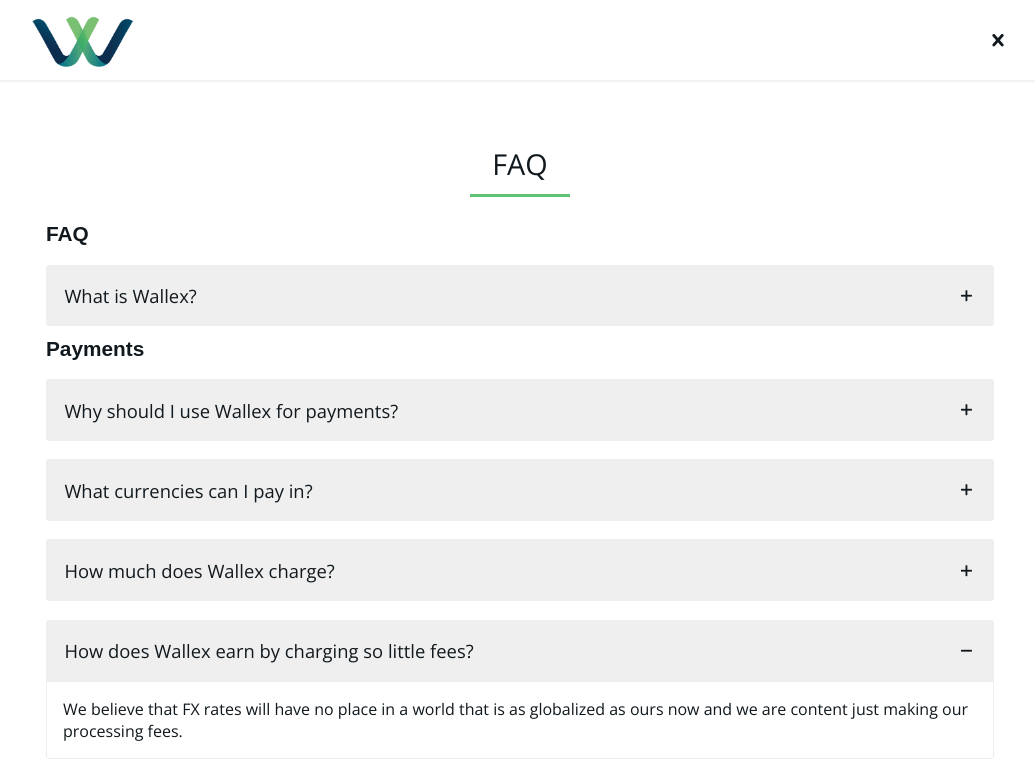
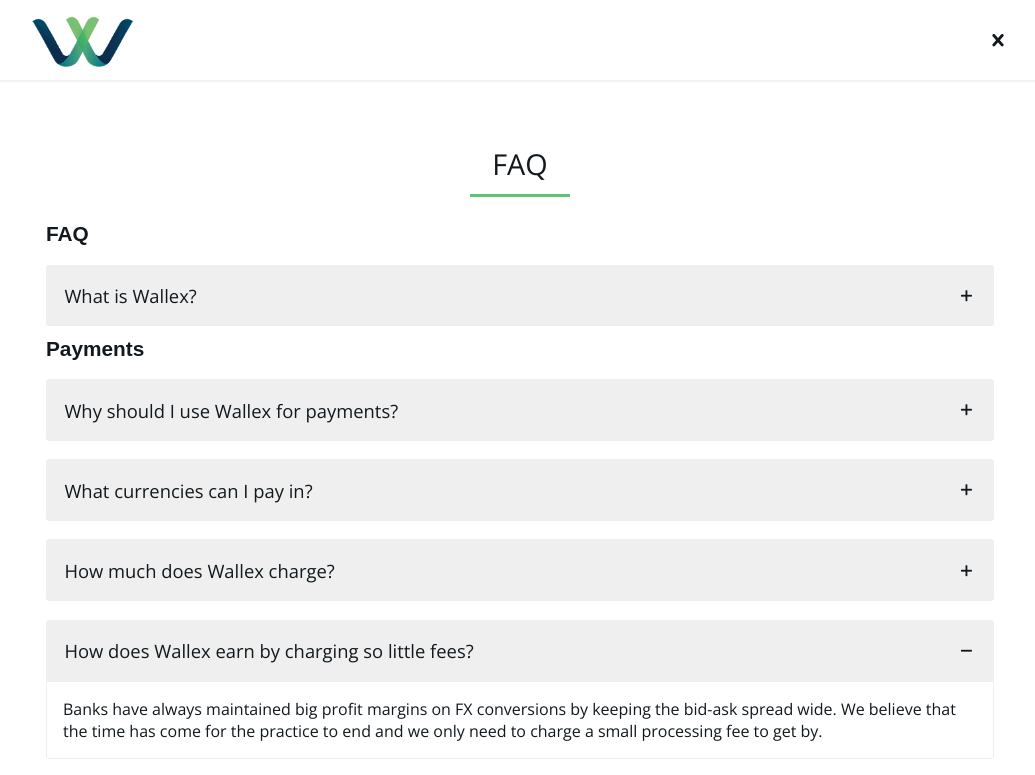
Before and after one commit to summerdaysinbloom/wal, a website: page index.html at #/faq in a window 1280 px wide. Both pictures are taken after a click on the link "How does Wallex earn by charging so little fees?". Shown: the top 775 px of the page, without its empty margins (120-1155 px from the left). Drawn offline with nearby package versions, Linux system fonts and the light colour scheme; files whose address does not match are found by name.

Commit message:
Changed the phrasing and format of some answers. -Jody 1:32pm

```diff
--- a/views/faq.html
+++ b/views/faq.html
@@ -50,7 +50,7 @@
 					<span data-ng-if='faqId5 === false' class='icon-plus'></span>
 					<span data-ng-if='faqId5 === true' class='icon-minus'></span></h3>
 					<div ng-show='faqId5 == true' class='answer pure-u-1'>
-                          <p>We believe that FX rates will have no place in a world that is as globalized as ours now and we are content just making our processing fees.</p>
+                          <p>Banks have always maintained big profit margins on FX conversions by keeping the bid-ask spread wide. We believe that the time has come for the practice to end and we only need to charge a small processing fee to get by.</p>
 					</div>
 				</div>
 			</a>
```
